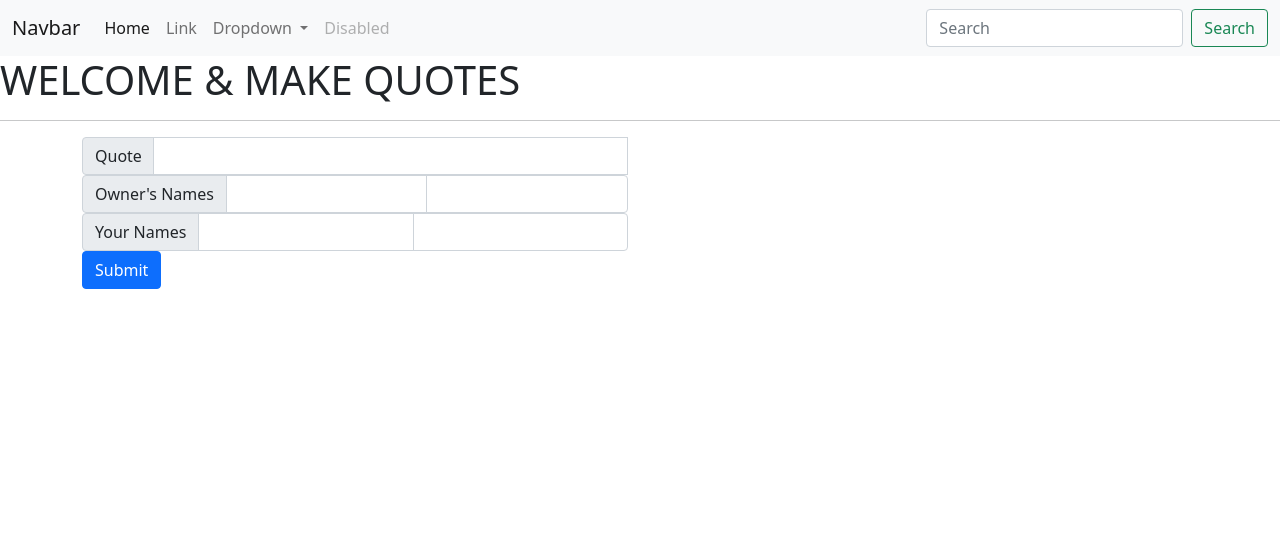
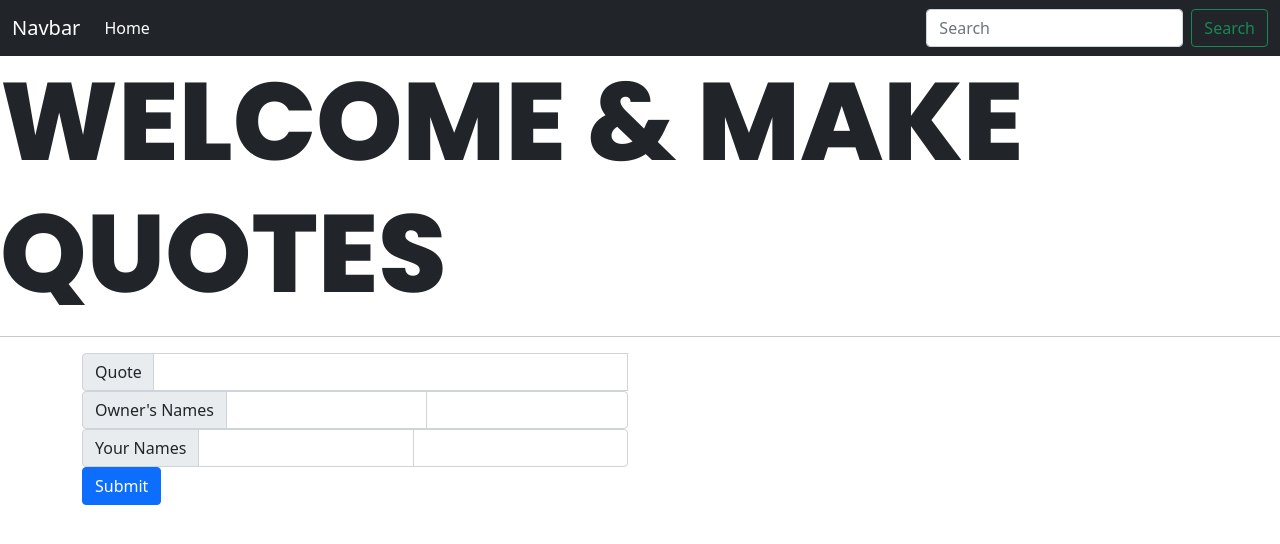
Before and after one commit to Charity-Mutembei/QUOTESW1, an Angular app: page / in a window 1280 px wide. Shown: the top 544 px of the page. Built offline with nearby package versions, Linux system fonts and the light colour scheme.

Commit message:
navabar adjust and font changed

```diff
--- a/src/app/app.component.html
+++ b/src/app/app.component.html
@@ -1,5 +1,5 @@
 <app-navbar></app-navbar>
-<h1>WELCOME & MAKE QUOTES</h1>
+<h1 style="font-family: 'Poppins', sans-serif; font-size: 110px;">WELCOME & MAKE QUOTES</h1>
 <hr>
 <div class="container">
     <app-quotes></app-quotes>
--- a/src/app/navbar/navbar.component.html
+++ b/src/app/navbar/navbar.component.html
@@ -1,4 +1,4 @@
-<nav class="navbar navbar-expand-lg navbar-light bg-light">
+<nav class="navbar navbar-expand-lg navbar-dark bg-dark">
     <div class="container-fluid">
       <a class="navbar-brand" href="#">Navbar</a>
       <button class="navbar-toggler" type="button" data-bs-toggle="collapse" data-bs-target="#navbarSupportedContent" aria-controls="navbarSupportedContent" aria-expanded="false" aria-label="Toggle navigation">
@@ -9,10 +9,10 @@
           <li class="nav-item">
             <a class="nav-link active" aria-current="page" href="#">Home</a>
           </li>
-          <li class="nav-item">
+          <!-- <li class="nav-item">
             <a class="nav-link" href="#">Link</a>
-          </li>
-          <li class="nav-item dropdown">
+          </li> -->
+          <!-- <li class="nav-item dropdown">
             <a class="nav-link dropdown-toggle" href="#" id="navbarDropdown" role="button" data-bs-toggle="dropdown" aria-expanded="false">
               Dropdown
             </a>
@@ -22,10 +22,10 @@
               <li><hr class="dropdown-divider"></li>
               <li><a class="dropdown-item" href="#">Something else here</a></li>
             </ul>
-          </li>
-          <li class="nav-item">
+          </li> -->
+          <!-- <li class="nav-item">
             <a class="nav-link disabled" href="#" tabindex="-1" aria-disabled="true">Disabled</a>
-          </li>
+          </li> -->
         </ul>
         <form class="d-flex">
           <input class="form-control me-2" type="search" placeholder="Search" aria-label="Search">
--- a/src/app/quote-complete/quote-complete.component.html
+++ b/src/app/quote-complete/quote-complete.component.html
@@ -1,2 +1,2 @@
 <button (click)='(true)'>Delete Quote</button>
-<app-quote-complete *ngIf= [quote]='quote' (isComplete) = 'deleteQuote($event,i)'></app-quote-complete>
+<!-- <app-quote-complete *ngIf= [quote]='quote' (isComplete) = 'deleteQuote($event,i)'></app-quote-complete> -->
--- a/src/index.html
+++ b/src/index.html
@@ -7,6 +7,9 @@
   <meta name="viewport" content="width=device-width, initial-scale=1">
   <link rel="icon" type="image/x-icon" href="favicon.ico">
   <script src="https://use.fontawesome.com/f07c06e3cd.js"></script>
+  <link rel="preconnect" href="https://fonts.googleapis.com">
+  <link rel="preconnect" href="https://fonts.gstatic.com" crossorigin>
+  <link href="https://fonts.googleapis.com/css2?family=Poppins:wght@800&display=swap" rel="stylesheet">
   <link href="https://cdn.jsdelivr.net/npm/bootstrap@5.0.2/dist/css/bootstrap.min.css" rel="stylesheet" integrity="sha384-EVSTQN3/azprG1Anm3QDgpJLIm9Nao0Yz1ztcQTwFspd3yD65VohhpuuCOmLASjC" crossorigin="anonymous">
 
 </head>
```
